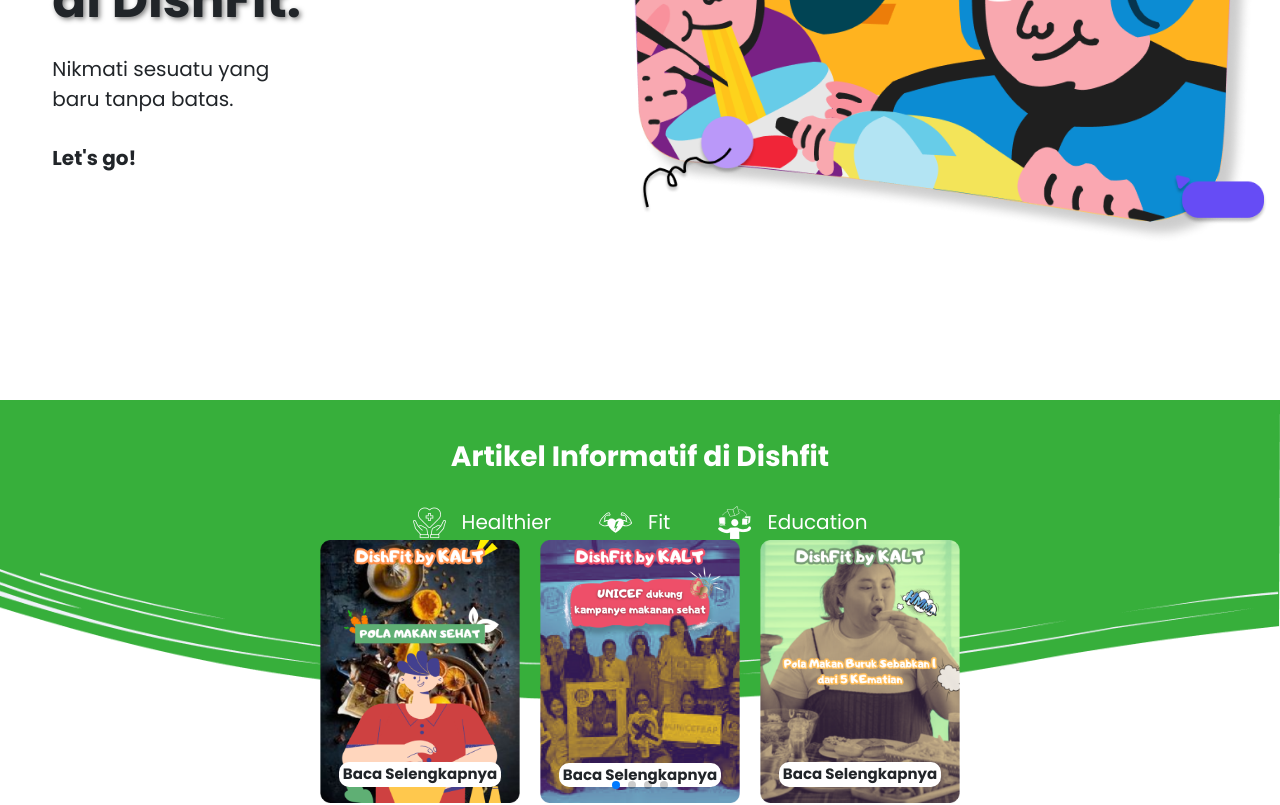
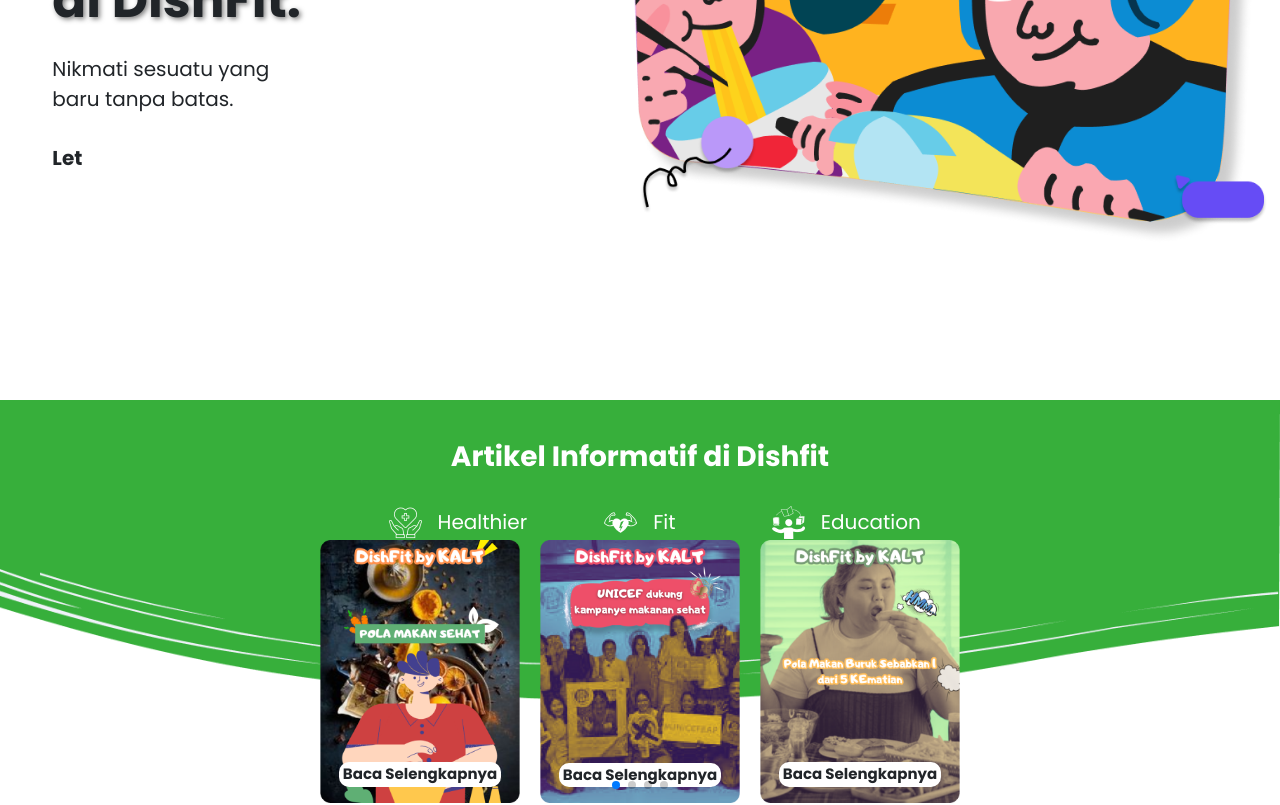
Before and after one commit to SamianSaja/massive2, a React (Vite) app in the folder fe/: page / in a window 1280 px wide. Shown: the part 400-1205 px from the top of the page. Built offline with nearby package versions, Linux system fonts and the light colour scheme.

Commit message:
editanimasi

```diff
--- a/fe/src/components/SwiperHome.jsx
+++ b/fe/src/components/SwiperHome.jsx
@@ -55,17 +55,14 @@
         <div>
           {Cardswipe.map((card) => (
             <SwiperSlide>
-              <div className="card-swipe" key={card.id}>
-                <img src={card.images} alt="Gambar Card" />
-                <div className="card-body-swiper">
-                  <Link
-                    to={card.url}
-                    className="text-decoration-none text-dark"
-                  >
+              <Link to={card.url} className=" text-dark">
+                <div className="card-swipe" key={card.id}>
+                  <img src={card.images} alt="Gambar Card" />
+                  <div className="card-body-swiper ">
                     <p className=" fw-bolder">{card.desc}</p>
-                  </Link>
+                  </div>
                 </div>
-              </div>
+              </Link>
             </SwiperSlide>
           ))}
         </div>
--- a/fe/src/index.css
+++ b/fe/src/index.css
@@ -41,7 +41,8 @@
   background-color: var(--color-primary);
   font-weight: bold;
 }
-.navbar .active, .link-profil .active {
+.navbar .active,
+.link-profil .active {
   color: var(--color-primary) !important;
   font-weight: bold;
 }
@@ -89,7 +90,6 @@
   border-color: var(--color-primary) !important;
 }
 
-
 .content-detail {
   padding-left: 100px !important;
   padding-right: 100px !important;
@@ -130,11 +130,11 @@
 }
 
 /* syarat ketentuan di footer */
-.container-syarat, .container-kebijakan {
+.container-syarat,
+.container-kebijakan {
   margin-left: 50px;
   margin-right: 50px;
 }
-
 
 /* ===NEW=== */
 /* style Modal start */
@@ -174,7 +174,6 @@
   background-color: #218838;
 }
 /* style Modal end  */
-
 
 /* style Beranda start */
 .content {
@@ -894,38 +893,34 @@
 }
 /* style tabel admin artikel end */
 
-
-
-
-
 @media only screen and (max-width: 767px) {
-  .detail-img img{
+  .detail-img img {
     width: 125px !important;
   }
 
-  .detail-card p{
+  .detail-card p {
     font-size: 10px;
   }
 
-  .cta-card{
+  .cta-card {
     /* width: 100px; */
     font-size: 8px !important;
     margin-bottom: 10px;
   }
 
-  .text-detail p, .text-list ul, .detail-bahan ul {
+  .text-detail p,
+  .text-list ul,
+  .detail-bahan ul {
     font-size: 12px !important;
   }
 
-  .detail-bahan{
+  .detail-bahan {
     margin-left: 0px;
   }
 
-  .judul-bahan h3{
+  .judul-bahan h3 {
     margin-left: -155px;
   }
-
-
 
   /* Beranda */
   .content {
@@ -1046,7 +1041,6 @@
     margin-top: -240px;
   }
 
-
   /* Beranda tips & trik */
   .tips-trik {
     margin-top: 620px;
@@ -1070,14 +1064,12 @@
     z-index: 1;
   }
 
-
   .imgbuttontips {
     margin-top: 40px;
   }
   .imgbuttontips img {
     height: 50px;
   }
-
 
   /* Beranda inspirasi */
   .inspirasi p {
@@ -1092,13 +1084,12 @@
     width: 50% !important;
   }
 
-  .inspirasi-content{
+  .inspirasi-content {
     width: 88% !important;
   }
   /* .inspirasi-card img {
     width: 50% !important;
   } */
-
 
   /* Form Login */
   .FormContainer {
@@ -1147,5 +1138,35 @@
   .Footer-content {
     margin: 30px 50px 0px 50px;
   }
+}
 
+/* style animasi home */
+.animate-on-scroll {
+  transition: opacity 0.8s, transform 0.8s;
 }
+
+.animate-on-scroll {
+  opacity: 0;
+  transform: translateY(20px);
+}
+
+.animate-on-scroll:hover {
+  opacity: 1;
+  transform: translateY(0);
+}
+
+.row-informatif img {
+  max-width: 100%;
+  height: auto;
+}
+
+#animated-text span {
+  opacity: 0;
+  transition: opacity 0.5s ease-in-out;
+}
+
+#animated-text span.fade-in {
+  opacity: 1;
+}
+
+/* Sesuaikan gaya yang lain sesuai kebutuhan proyek Anda */
--- a/fe/src/pages/Home.jsx
+++ b/fe/src/pages/Home.jsx
@@ -6,8 +6,98 @@
 import NavbarComponent from "../components/Navbar";
 import Footer from "../components/Footer";
 import { Link } from "react-router-dom";
+import React, { useState, useEffect } from "react";
+
+import { Swiper, SwiperSlide } from "swiper/react";
 
 const Home = () => {
+  useEffect(() => {
+    const elements = document.querySelectorAll(".animate-on-scroll");
+
+    elements.forEach((element) => {
+      element.style.opacity = "0";
+      element.style.transform = "translateY(20px)";
+    });
+
+    const handleScroll = () => {
+      elements.forEach((element) => {
+        const rect = element.getBoundingClientRect();
+        const windowHeight = window.innerHeight;
+
+        if (rect.top < windowHeight * 0.8 && rect.bottom >= 0) {
+          if (!element.classList.contains("visible")) {
+            element.style.opacity = "1";
+            element.style.transform = "translateY(0)";
+            element.classList.add("visible");
+          }
+        } else {
+          if (element.classList.contains("visible")) {
+            element.style.opacity = "0";
+            element.style.transform = "translateY(20px)";
+            element.classList.remove("visible");
+          }
+        }
+      });
+    };
+
+    window.addEventListener("scroll", handleScroll);
+
+    return () => {
+      window.removeEventListener("scroll", handleScroll);
+    };
+  }, []);
+
+  // code let's go
+  const [animatedText, setAnimatedText] = useState("");
+
+  useEffect(() => {
+    const targetText = "Let's go!";
+
+    let index = 0;
+
+    const intervalId = setInterval(() => {
+      if (index <= targetText.length) {
+        setAnimatedText(targetText.slice(0, index));
+        index++;
+      } else {
+        clearInterval(intervalId);
+        setTimeout(() => {
+          setAnimatedText("");
+          animateText();
+        }, 1000);
+      }
+    }, 100);
+
+    return () => clearInterval(intervalId);
+  }, []);
+
+  const animateText = () => {
+    let index = 0;
+    const targetText = "Let's go!";
+    const textContainer = document.getElementById("animated-text");
+
+    const fadeIn = () => {
+      if (index <= targetText.length) {
+        const char = targetText[index];
+        const span = document.createElement("span");
+        span.textContent = char;
+        span.classList.add("fade-in");
+        textContainer.appendChild(span);
+        index++;
+        setTimeout(fadeIn, 100);
+      } else {
+        setTimeout(() => {
+          textContainer.innerHTML = "";
+          animateText();
+        }, 1000);
+      }
+    };
+
+    fadeIn();
+  };
+
+  // code let's go end
+
   return (
     <>
       <NavbarComponent />
@@ -33,7 +123,9 @@
                 <span>di DishFit.</span>
               </h2>
               <p>Nikmati sesuatu yang baru tanpa batas.</p>
-              <h5 className="fw-bold pt-lg-3">Let's go!</h5>
+              <h5 id="animated-text" className="fw-bold pt-lg-3">
+                {animatedText}
+              </h5>
             </div>
           </Col>
           <Col className="col-lg-6 ms-lg-5  col-sm-12 d-flex align-items-center justify-content-center ">
@@ -43,7 +135,7 @@
           </Col>
         </Row>
       </div>
-      <div className="informatif">
+      <div className="informatif animate-on-scroll">
         <div className="bg-informatif">
           <img
             src="/img/imghome/imghome3.png"
@@ -61,7 +153,7 @@
                 <img src="/img/imghome/iconhealth.png" alt="health" />
                 <p className="my-auto">Healthier</p>
               </Col>
-              <Col className="d-flex mt-lg-4 gap-lg-3 fs-5 text-white ">
+              <Col className="d-flex mt-lg-4 ms-lg-5 gap-lg-3 fs-5 text-white ">
                 <img src="/img/imghome/iconfit.png" alt="fit" />
                 <p className="my-auto">Fit</p>
               </Col>
@@ -73,7 +165,9 @@
           </Container>
         </div>
       </div>
-      <SwiperHome />
+      <div className="swiper-home animate-on-scroll">
+        <SwiperHome />
+      </div>
       <div className="title-swipe">
         <h5 className="fw-bold d-flex justify-content-center align-items-center mt-4 mt-lg-5">
           Menjelajah Dunia Sehat
@@ -131,24 +225,26 @@
         <div className="w-100 mt-lg-5 mt-3"></div>
       </div>
       <div>
-        <div className="resep">
-          <div className="d-flex justify-content-center align-items-center">
+        <div className="resep mb-lg-5">
+          <div className="d-flex justify-content-center align-items-center animate-on-scroll">
             <h4 className="fs-3 bold">
               Variasi resep masakan yang sehat, simpel dan mudah untuk Anda.
             </h4>
           </div>
-          <div className="d-flex justify-content-center align-items-center">
+          <div className="d-flex justify-content-center align-items-center animate-on-scroll ">
             <Link to="/resep" className="text-decoration-none">
               <p className="text-center">Lihat Semua Resep</p>
             </Link>
           </div>
         </div>
-        <CardResep />
+        <div className="animate-on-scroll ">
+          <CardResep />
+        </div>
         <div className="bg-resep">
           <img src="/img/imghome/bgresep.png" alt="hay" />
         </div>
       </div>
-      <div>
+      <div className="animate-on-scroll">
         <div className="tips-trik w-100 ">
           <h3 className="text-center fw-bold">Tips & Trik</h3>
           <p className="text-center ">
@@ -158,7 +254,9 @@
           </p>
         </div>
       </div>
-      <CardTips></CardTips>
+      <div className="animate-on-scroll">
+        <CardTips></CardTips>
+      </div>
       <div className="lihat-all d-flex w-100 justify-content-center align-items-center mt-lg-4">
         <Link to="/tips">
           <button>
@@ -183,7 +281,7 @@
             </Link>
           </div>
         </div>
-        <div>
+        <div className="animate-on-scroll">
           <CardInspirasi />
         </div>
       </div>
```
